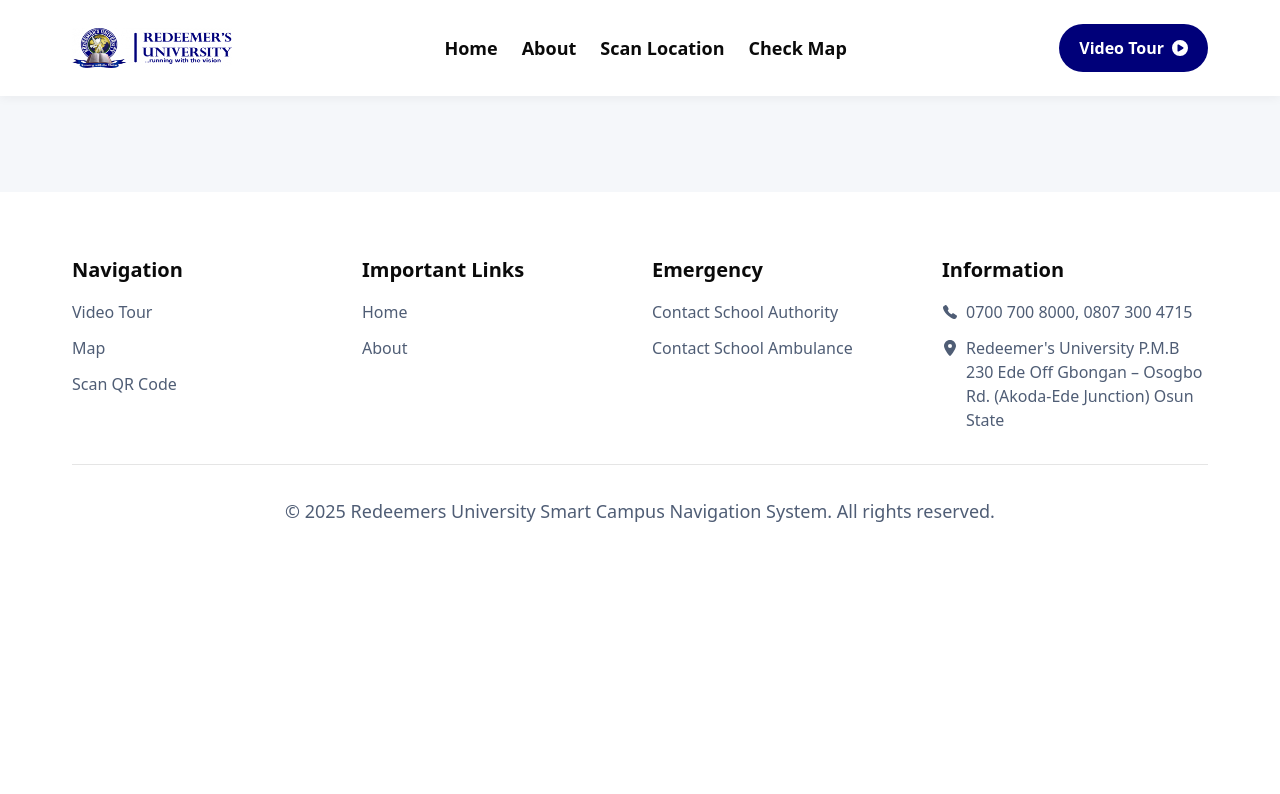
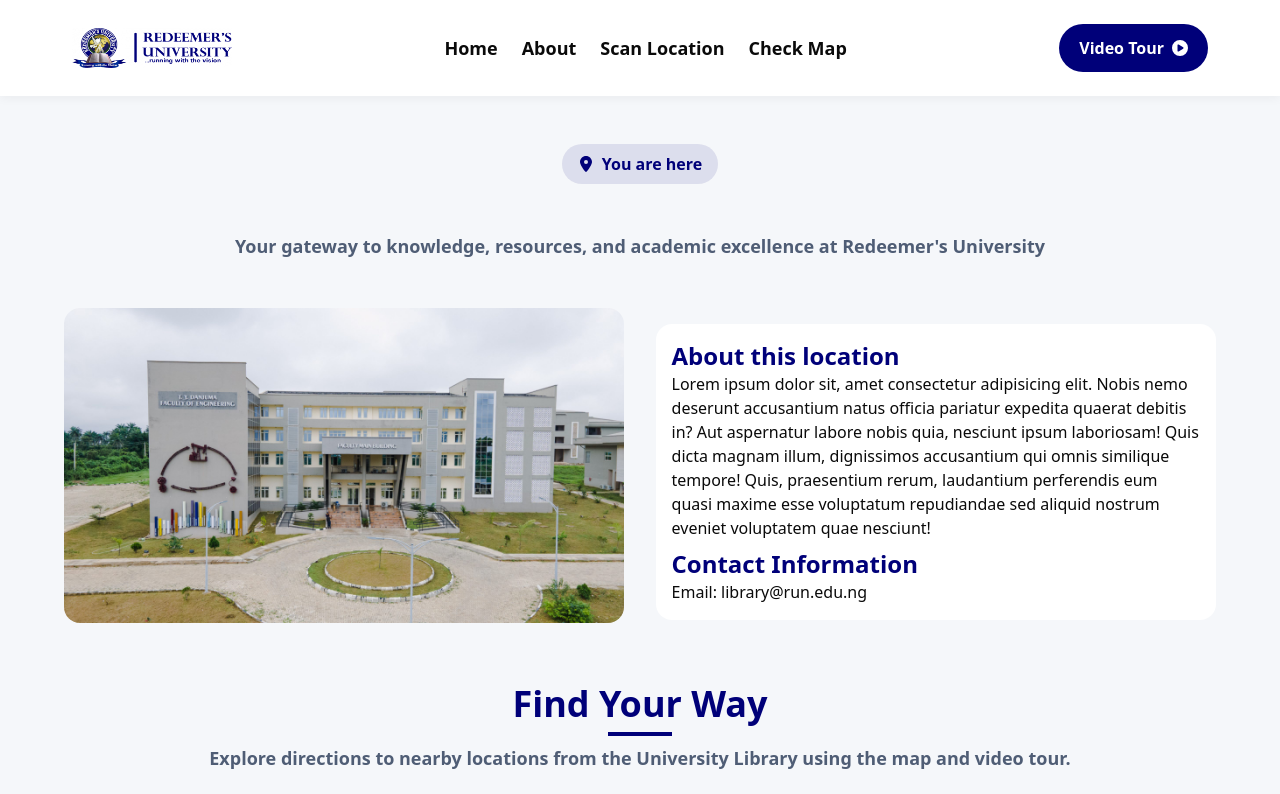
Before and after one commit to theheemmanuel/Campus-Navigation, a Next.js app: page /location in a window 1280 px wide. Shown: the top 794 px of the page. Built offline with nearby package versions, Linux system fonts and the light colour scheme; no server answers.

Commit message:
revert test

```diff
--- a/src/app/(root)/location/page.tsx
+++ b/src/app/(root)/location/page.tsx
@@ -1,6 +1,6 @@
 import { Metadata, NextPage } from "next";
 import React from "react";
-// import CurrentLocation from "@/components/Location/CurrentLocation";
+import CurrentLocation from "@/components/Location/CurrentLocation";
 
 export const metadata: Metadata = {
   title: "Location | Redeemer's University",
@@ -12,7 +12,7 @@
   return (
     <div className="bg-light">
       <div className="maxWidth px-6 py-12">
-        {/* <CurrentLocation /> */}
+        <CurrentLocation />
       </div>
     </div>
   );
```
